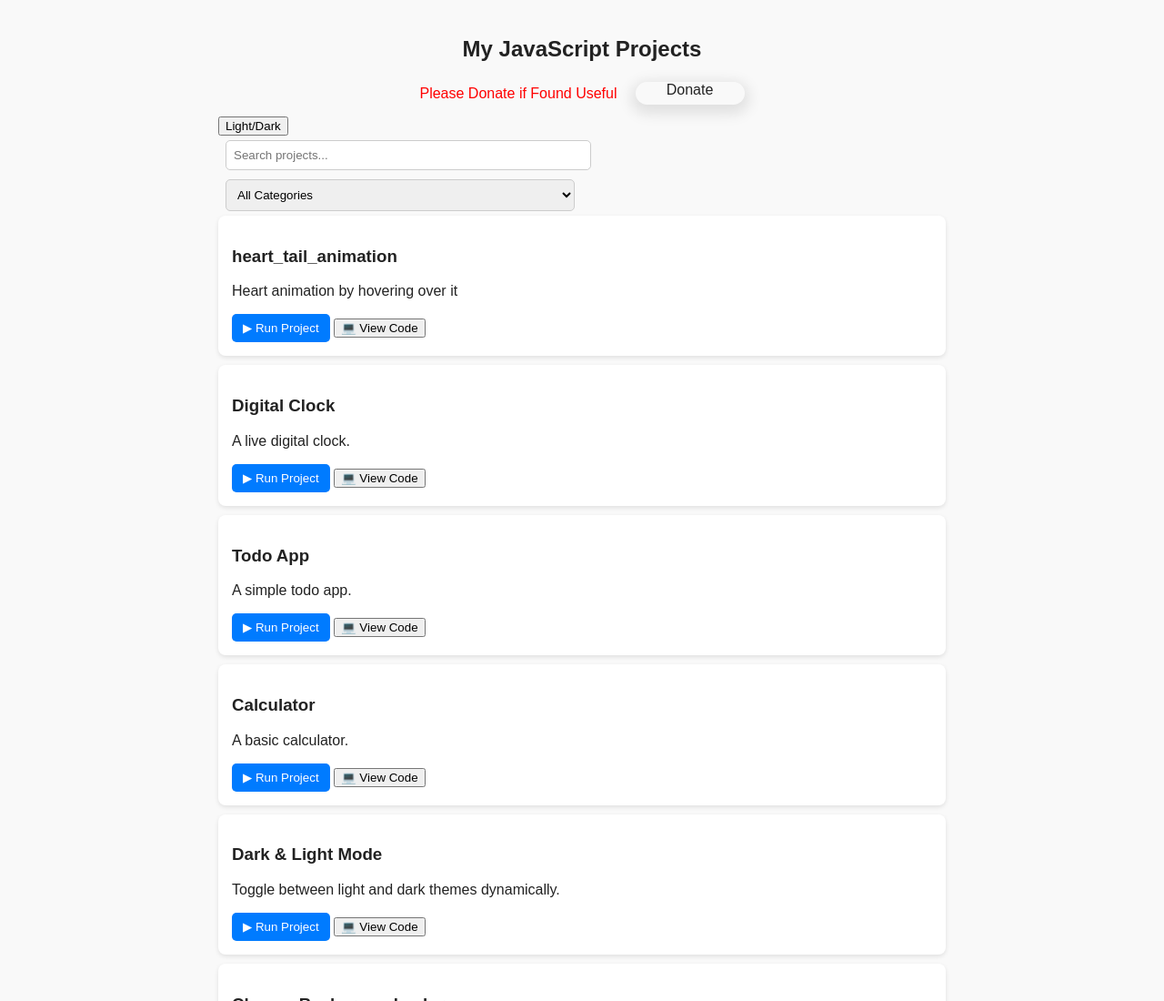
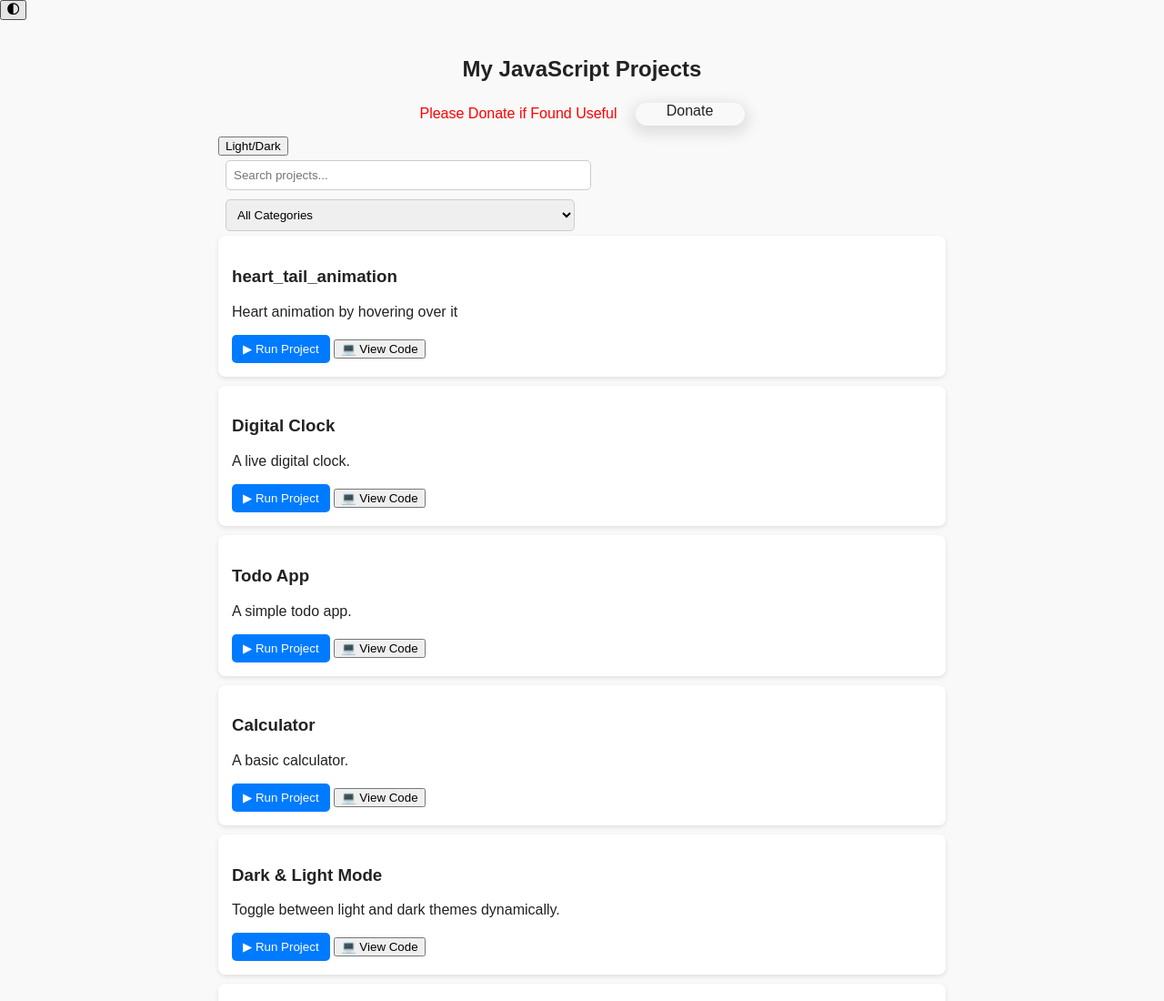
Before and after one commit to KKG-213/100-javascript-project, a plain HTML site: page index.html in a window 1280 px wide. Shown: the top 1100 px of the page at 91% size. Drawn offline with Linux system fonts and the light colour scheme.

Commit message:
Update index.html

```diff
--- a/index.html
+++ b/index.html
@@ -7,6 +7,24 @@
   <link rel="stylesheet" href="style.css">
 </head>
 <body>
+<button
+  class="theme-toggle"
+  type="button"
+  title="Toggle theme"
+  aria-label="Toggle theme"
+>
+  <svg
+    xmlns="http://www.w3.org/2000/svg"
+    aria-hidden="true"
+    width="1em"
+    height="1em"
+    class="theme-toggle__dark-side"
+    fill="currentColor"
+    viewBox="0 0 32 32"
+  >
+    <path d="M16 .5C7.4.5.5 7.4.5 16S7.4 31.5 16 31.5 31.5 24.6 31.5 16 24.6.5 16 .5zm0 28.1V3.4C23 3.4 28.6 9 28.6 16S23 28.6 16 28.6z" />
+  </svg>
+</button>
   <section id="projects">
 
     <h2>My JavaScript Projects</h2>
```
